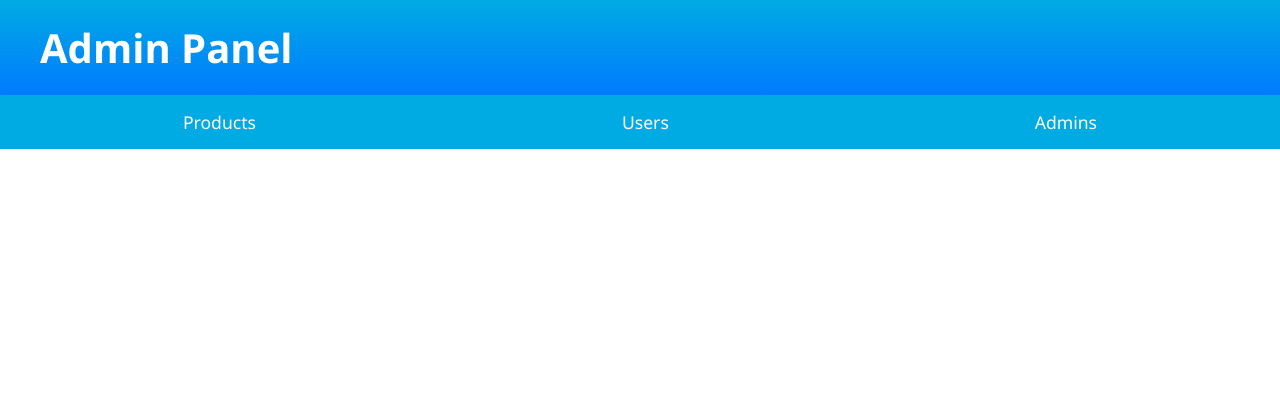
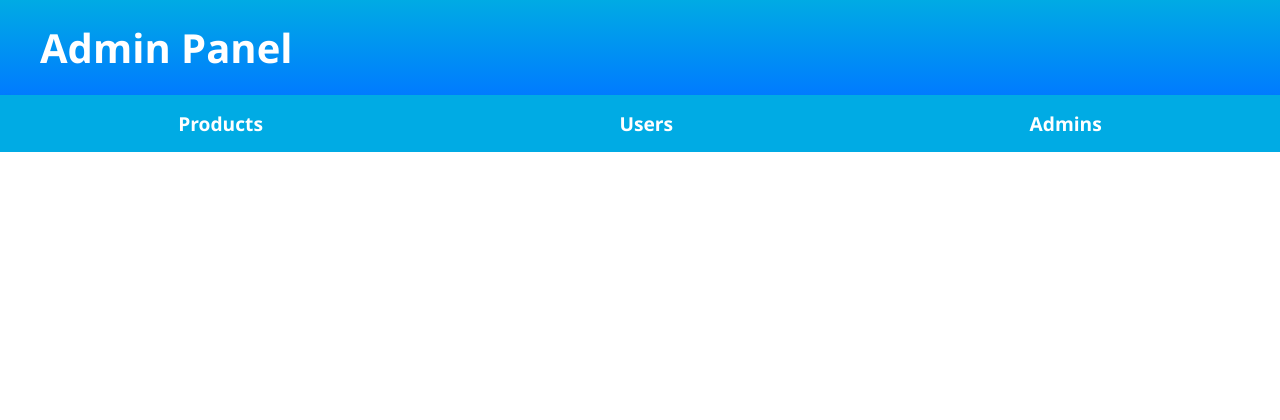
Before and after one commit to Sanawar21/cep-oop, a Flask app: template templates/admin/admin.html in a window 1280 px wide. Shown: the top 420 px of the page. Run offline with Flask 3, Linux system fonts and the light colour scheme; the template is opened without the code that fills it, so the values that code supplies are empty; parts of the project's set-up code (start-up, migrations or seed data) failed here and were passed over.

```diff
--- a/templates/admin/admin.html
+++ b/templates/admin/admin.html
@@ -45,7 +45,8 @@
             color: white;
             text-decoration: none;
             transition: background-color 0.3s, transform 0.3s;
-            font-size: 1.1em;
+            font-size: 1.2em;
+            font-weight: bold;
         }
 
         .navbar a:hover {
```
